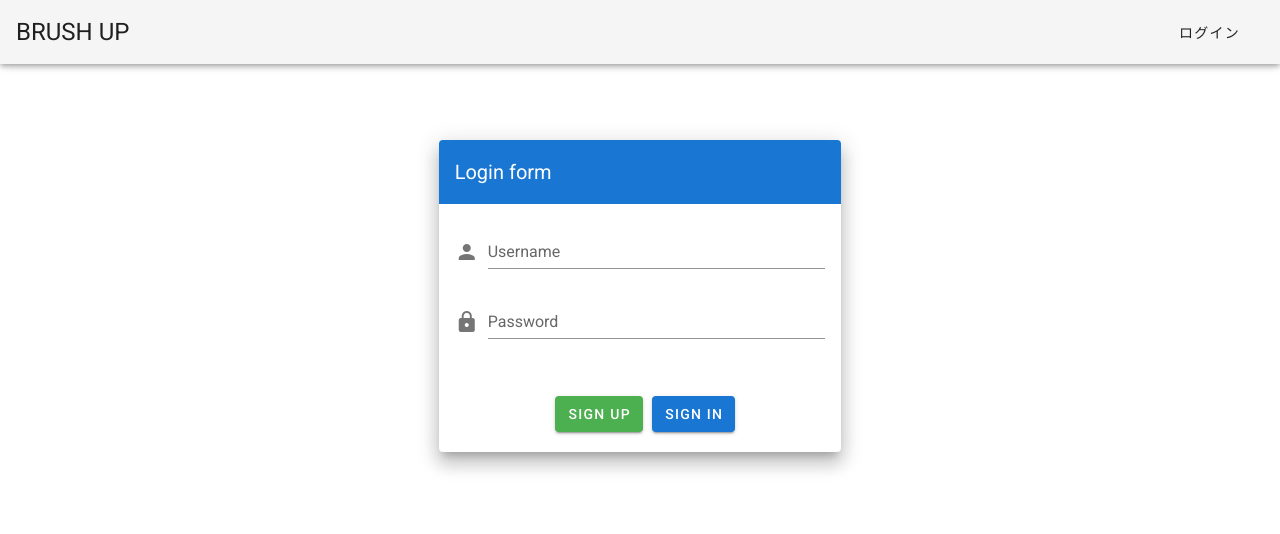
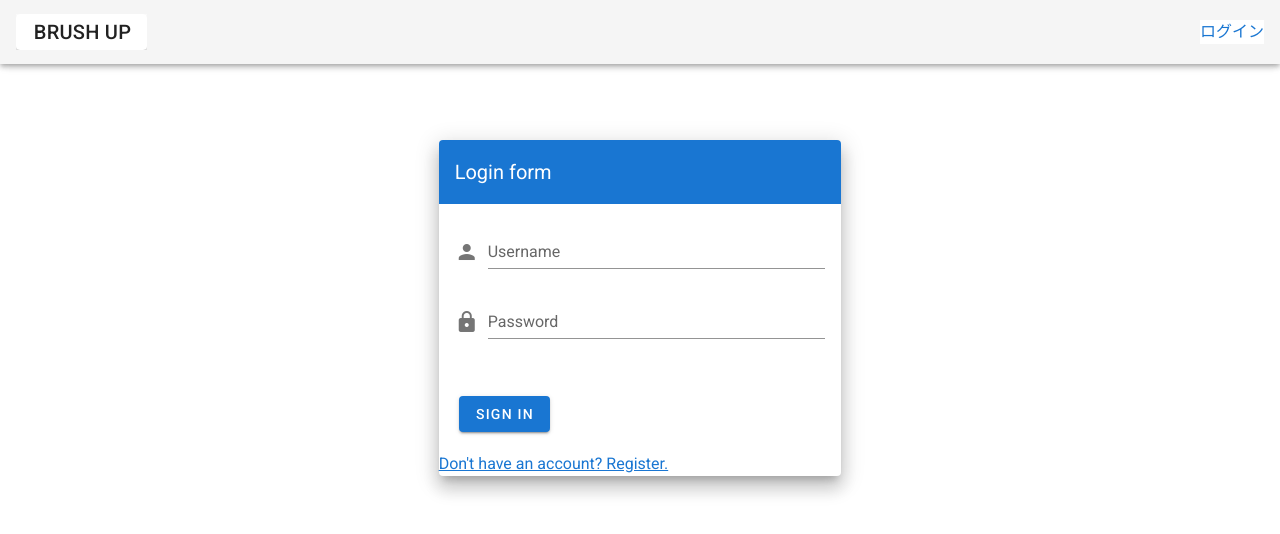
Before and after one commit to tanan/fast-writing-web, a Vue app: page /login in a window 1280 px wide. Shown: the top 534 px of the page. Built offline with nearby package versions, Linux system fonts and the light colour scheme; no server answers.

Commit message:
update login logout feature

```diff
--- a/src/App.vue
+++ b/src/App.vue
@@ -1,17 +1,20 @@
 <template>
   <v-app>
     <v-app-bar app>
-      <v-toolbar-title class="headline text-uppercase">
-        <span>Brush up</span>
-      </v-toolbar-title>
+      <router-link to="/" class="button">
+        <v-toolbar-title class="headline text-uppercase">
+          <v-btn color="white" target="_blank" class="title">
+            <span>Brush up</span>
+          </v-btn>
+        </v-toolbar-title>
+      </router-link>
       <v-spacer></v-spacer>
-      <v-btn
-        text
-        href="/login"
-        target="_blank"
-      >
-        <span class="mr-2">ログイン</span>
-      </v-btn>
+      <router-link v-if="!this.$store.getters['auth/loggedIn']" to="/login" class="button">
+        ログイン
+      </router-link>
+      <button v-else type="button" class="logoutButton" @click="logout">
+        ログアウト
+      </button>
     </v-app-bar>
 
     <v-content>
@@ -27,5 +30,17 @@ export default {
   data: () => ({
     //
   }),
+  methods: {
+    logout () {
+      this.$store.dispatch('auth/logout')
+    }
+  }
 };
 </script>
+
+<style scoped>
+  .button {
+    text-decoration: none;
+    background-color: white;
+  }
+</style>
--- a/src/components/login/LoginForm.vue
+++ b/src/components/login/LoginForm.vue
@@ -30,9 +30,9 @@
         </v-form>
       </v-card-text>
       <v-card-actions>
-        <v-col md="3" offset-md="3"><v-btn class="pl-3 pr-3" color="green white--text" @click="register">Sign Up</v-btn></v-col>
-        <v-col md="3"><v-btn class="pl-3 pr-3" color="primary" @click="login">Sign in</v-btn></v-col>
+        <v-col md="6"><v-btn color="primary" @click="login">Sign in</v-btn></v-col>
       </v-card-actions>
+      <router-link to="/register">Don't have an account? Register.</router-link>
     </v-card>
   </div>
 </template>
@@ -59,21 +59,6 @@ export default {
         password: this.password
       })
     }
-  },
-  created: function () {
-    if (this.$store.state.auth.userId) {
-      this.$router.push('/')
-    }
-  },
-  computed: {
-    token () {
-      return this.$store.state.auth.token
-    }
-  },
-  watch: {
-    token () {
-      this.$router.push('/')
-    }
   }
 }
 </script>
--- a/src/router.js
+++ b/src/router.js
@@ -4,7 +4,6 @@ import Login from './views/Login.vue';
 import FastWriting from './views/FastWriting.vue';
 import CreateWriting from './views/CreateWriting.vue';
 import LessonList from './views/LessonList.vue';
-import Store from './store';
 
 Vue.use(Router)
 
@@ -39,9 +38,8 @@ const router = new Router({
 })
 
 router.beforeEach((to, from, next) => {
-  if (to.matched.some(record => record.meta.requiresAuth)) {
-    console.log('auth: ' + Store.getters['auth/loggedIn'])
-    if (!Store.getters['auth/loggedIn']) {
+  const loggedIn = localStorage.getItem('user')
+  if (to.matched.some(record => record.meta.requiresAuth) && !loggedIn) {
     next({
       path: '/login',
       query: {
@@ -51,9 +49,6 @@ router.beforeEach((to, from, next) => {
   } else {
     next()
   }
-  } else {
-    next()
-  }
 })
 
 export default router
--- /dev/null
+++ b/src/services/Client.js
@@ -0,0 +1,13 @@
+import axios from 'axios'
+
+const apiClient = axios.create({
+  // baseURL: `http://localhost:8080`,
+  baseURL: `${process.env.VUE_APP_API_URL}`,
+  withCredentials: true,
+  headers: {
+    Accept: 'application/json',
+    'Content-Type': 'application/json'
+  }
+})
+
+export default apiClient
--- a/src/services/LessonService.js
+++ b/src/services/LessonService.js
@@ -1,22 +1,10 @@
-import axios from 'axios'
-
-const apiClient = axios.create({
-  // baseURL: `http://localhost:8080`,
-  baseURL: `${process.env.VUE_APP_API_URL}`,
-  withCredentials: true,
-  headers: {
-    Accept: 'application/json',
-    'Content-Type': 'application/json'
-  }
-})
+import apiClient from './Client.js'
 
 export default {
-  getLessons(token) {
-    apiClient.defaults.headers.common['Authorization'] = 'Bearer ' + token
+  getLessons() {
     return apiClient.get('/lessons')
   },
-  getLesson(id, token) {
-    apiClient.defaults.headers.common['Authorization'] = 'Bearer ' + token
+  getLesson(id) {
     return apiClient.get('/lessons/' + id)
   },
   getCardsByLessonId(id) {
--- a/src/store/modules/auth.js
+++ b/src/store/modules/auth.js
@@ -1,30 +1,32 @@
 import jwtDecode from 'vue-jwt-decode'
-import LessonService from '../../services/LessonService'
+import router from '@/router.js'
+import Axios from 'axios'
+import apiClient from '@/services/Client.js'
 
 export const namespaced = true
 
 export const state = {
-  userId: '',
-  token: ''
+  userId: ''
 }
 
 export const getters = {
   loggedIn (state) {
     return Boolean(state.userId.trim())
-  },
-  getToken (state) {
-    return state.token
   }
 }
 
 export const mutations = {
   CREATE_USER (state, data) {
-    state.token = data
+    localStorage.setItem('user', JSON.stringify(data))
+    apiClient.defaults.headers.common['Authorization'] = 'Bearer ' + localStorage.getItem('user').replace(/["]/g,"")
     var token = jwtDecode.decode(data)
     state.userId = token.sub
   },
-  REMOVE_USER (state) {
+  REMOVE_USER () {
     state.userId = ''
+    localStorage.removeItem('user')
+    Axios.defaults.headers.common['Authorization'] = null
+    location.reload()
   }
 }
 
@@ -34,7 +36,10 @@ export const actions = {
       'http/post',
       { url: '/login', data },
       { root: true }
-    ).then(res => commit('CREATE_USER', res['access-token']))
+    ).then(res =>  {
+      commit('CREATE_USER', res['access-token'])
+      router.push('/')
+    })
       .catch(err => err)
     // LessonService.login(data)
     //   .then((r) => {
@@ -56,20 +61,7 @@ export const actions = {
       console.log(error)
     })
   },
-  logout ({ commit }, data) {
-    LessonService.logout(data)
-      .then(() => {
-        commit('CREATE_USER', '')
-      })
-      .catch(error => {
-        console.log(error)
-        // const notification = {
-        //   type: 'error',
-        //   message: 'There was a problem authentication:' + error.message
-        // }
-        // this.$store.dispatch('notification/add', notification, {root: true})
-      })
-      // logout anyway ...
-      .finally(commit('REMOVE_USER', ''))
+  logout ({ commit }) {
+    commit('REMOVE_USER')
   }
 }
--- a/src/views/FastWriting.vue
+++ b/src/views/FastWriting.vue
@@ -74,7 +74,7 @@ export default {
       this.initLessonContents(lessonId)
     },
     getLessons () {
-      LessonService.getLessons(this.$store.getters['auth/getToken'])
+      LessonService.getLessons()
         .then((r) => {
           this.titles = _.map(r.data, (v) => {
             v.label = v.title
@@ -84,7 +84,7 @@ export default {
         })
     },
     initLessonContents (id) {
-      LessonService.getLesson(id, this.$store.getters['auth/getToken'])
+      LessonService.getLesson(id)
         .then((r) => {
           this.title = r.data.title
           let items = _.map(r.data.contents, (v) => {
--- a/src/views/LessonList.vue
+++ b/src/views/LessonList.vue
@@ -28,9 +28,8 @@ export default {
       return "/lesson/" + id
     },
     getLessonCards () {
-      LessonService.getLessons(this.$store.getters['auth/getToken'])
+      LessonService.getLessons()
         .then((r) => {
-          console.log(r.data)
           this.cards = r.data
         })
     }
```
Lines whose indentation alone changed are shown as unchanged.
